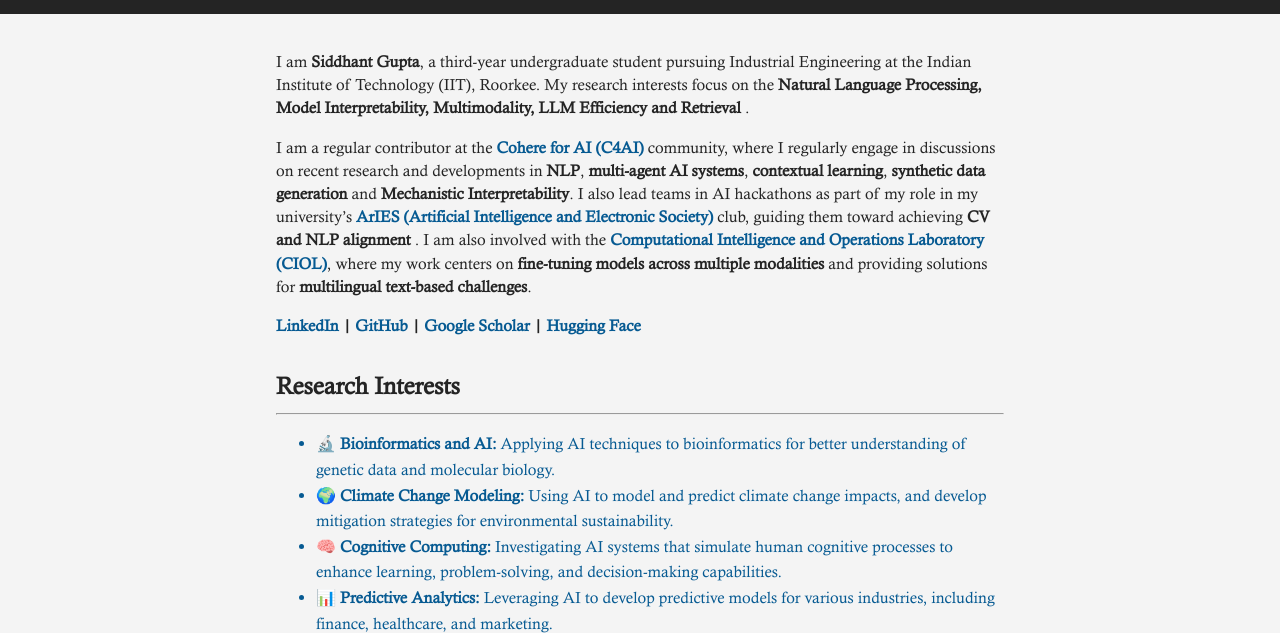
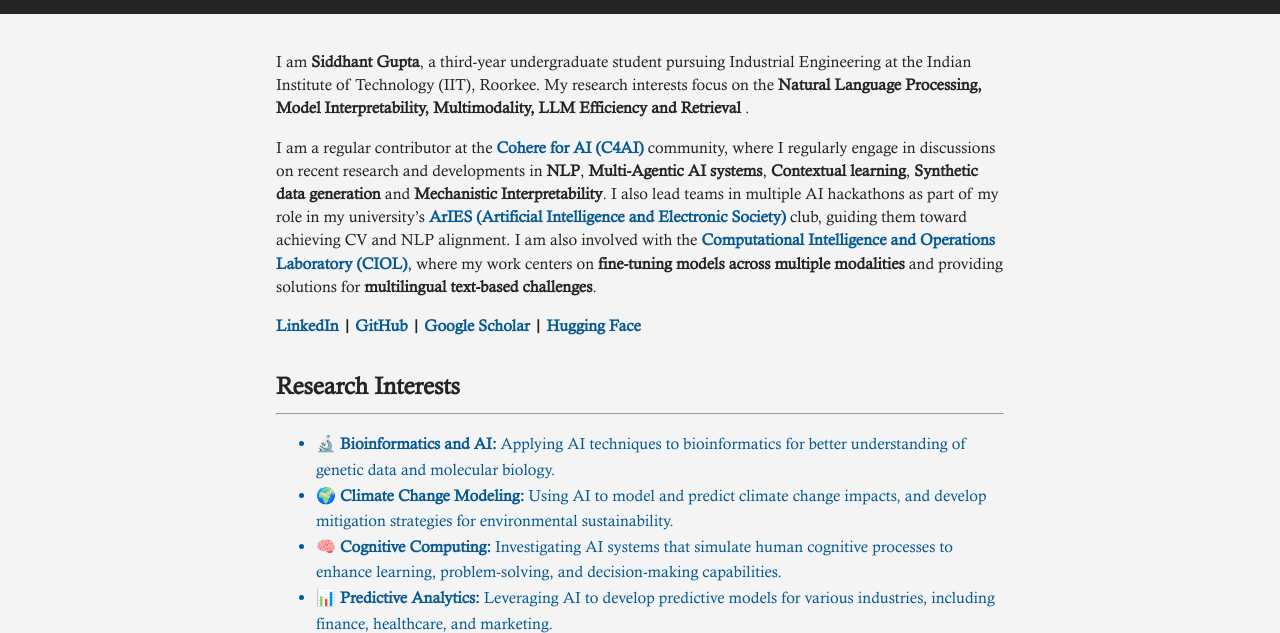
Before and after one commit to SidWorks01/sidworks01.github.io, a plain HTML site: page index.html in a window 1280 px wide. Shown: the part 148-781 px from the top of the page. Drawn offline with Linux system fonts and the light colour scheme.

Commit message:
Update index.html

```diff
--- a/index.html
+++ b/index.html
@@ -49,7 +49,7 @@
     <p>I am <b>Siddhant Gupta</b>, a third-year undergraduate student pursuing Industrial Engineering at the Indian Institute of Technology (IIT), Roorkee. My research interests focus on the <b> Natural Language Processing, Model Interpretability, Multimodality, LLM Efficiency and Retrieval </b>.
     </p>
     <p>
-    I am a regular contributor at the <a href="https://cohere.com/research" target="_blank"><b>Cohere for AI (C4AI) </b></a> community, where I regularly engage in discussions on recent research and developments in <b>NLP</b>, <b>multi-agent AI systems</b>, <b>contextual learning</b>, <b>synthetic data generation</b> and <b>Mechanistic Interpretability</b>. I also lead teams in AI hackathons as part of my role in my university’s <a href="https://aries.iitr.ac.in/" target="_blank"><b>ArIES (Artificial Intelligence and Electronic Society)</b></a> club, guiding them toward achieving <b>CV and NLP alignment </b>. I am also involved with the <b><a href="https://ciol-researchlab.github.io" target="_blank">Computational Intelligence and Operations Laboratory (CIOL)</a></b>, where my work centers on <b>fine-tuning models across multiple modalities</b> and providing solutions for <b>multilingual text-based challenges</b>.
+    I am a regular contributor at the <a href="https://cohere.com/research" target="_blank"><b>Cohere for AI (C4AI) </b></a> community, where I regularly engage in discussions on recent research and developments in <b>NLP</b>, <b>Multi-Agentic AI systems</b>, <b>Contextual learning</b>, <b>Synthetic data generation</b> and <b>Mechanistic Interpretability</b>. I also lead teams in multiple AI hackathons as part of my role in my university’s <a href="https://aries.iitr.ac.in/" target="_blank"><b>ArIES (Artificial Intelligence and Electronic Society)</b></a> club, guiding them toward achieving CV and NLP alignment. I am also involved with the <b><a href="https://ciol-researchlab.github.io" target="_blank">Computational Intelligence and Operations Laboratory (CIOL)</a></b>, where my work centers on <b>fine-tuning models across multiple modalities</b> and providing solutions for <b>multilingual text-based challenges</b>.
     </p>
     <p><b>
       <a href="https://www.linkedin.com/in/siddhant-gupta-95180824b/" target="_blank">LinkedIn</a> |
```
